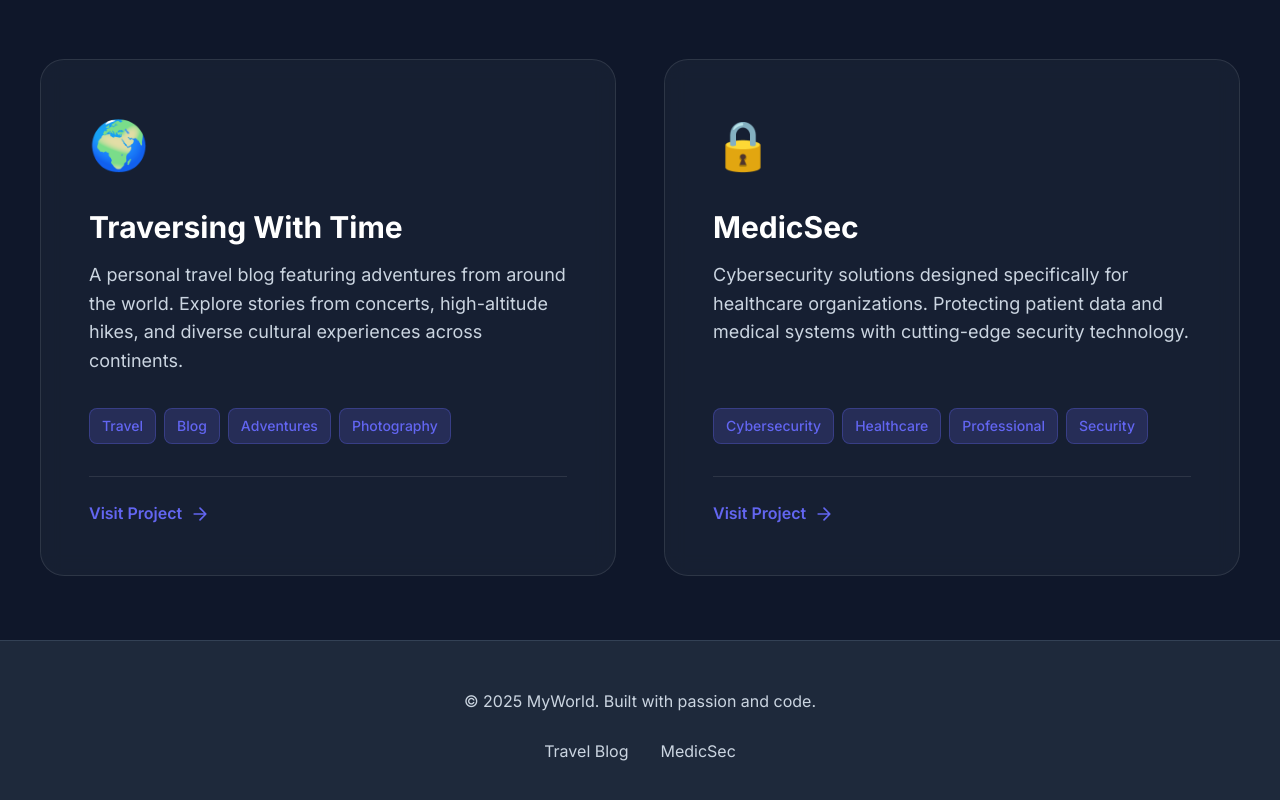
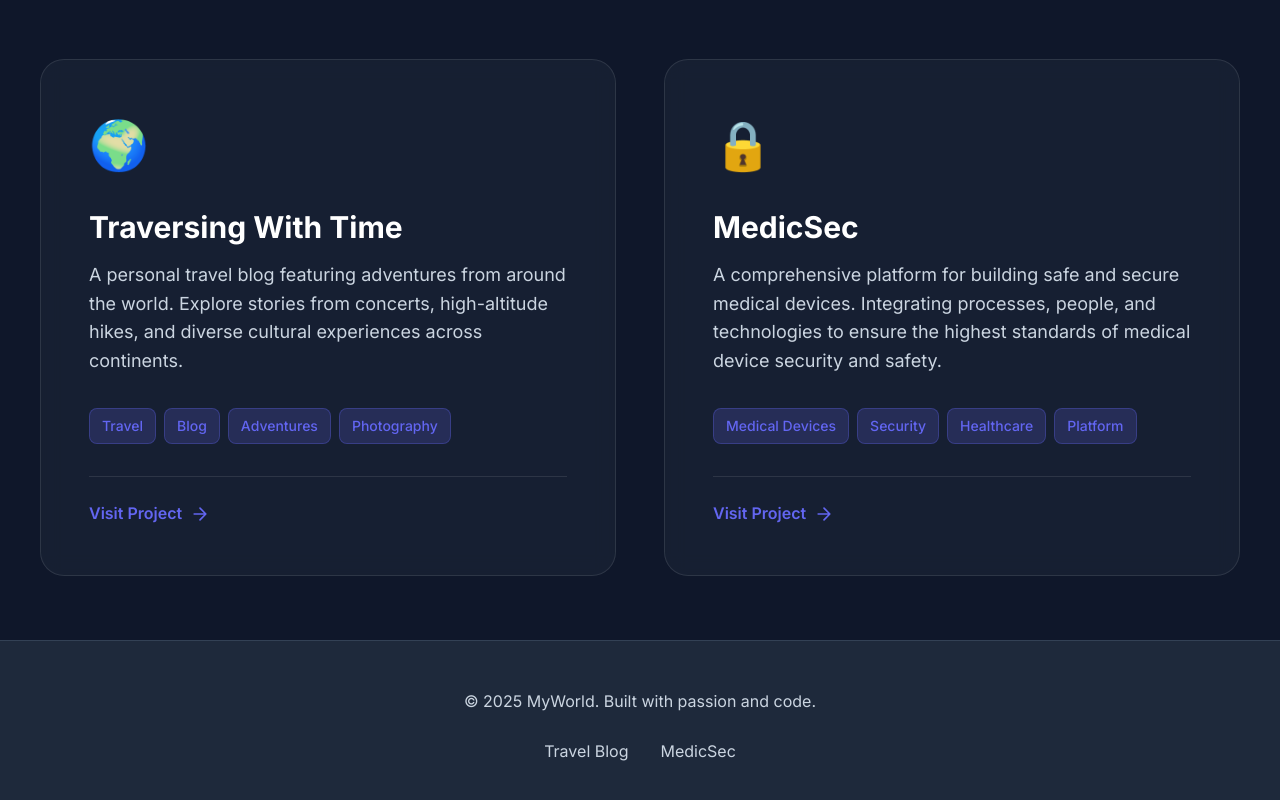
Before and after one commit to nepalboy/myworld, a React (Vite) app: page / in a window 1280 px wide. Shown: the part 965-1765 px from the top of the page. Built offline with nearby package versions, Linux system fonts and the light colour scheme.

Commit message:
Update MedicSec description to reflect platform for building safe and secure medical devices

```diff
--- a/src/App.tsx
+++ b/src/App.tsx
@@ -12,8 +12,8 @@ function App() {
     },
     {
       title: 'MedicSec',
-      description: 'Cybersecurity solutions designed specifically for healthcare organizations. Protecting patient data and medical systems with cutting-edge security technology.',
-      tags: ['Cybersecurity', 'Healthcare', 'Professional', 'Security'],
+      description: 'A comprehensive platform for building safe and secure medical devices. Integrating processes, people, and technologies to ensure the highest standards of medical device security and safety.',
+      tags: ['Medical Devices', 'Security', 'Healthcare', 'Platform'],
       url: 'https://www.medicsec.com/',
       icon: '🔒'
     }
```
Also changed, not shown: 1 other file (tests, documents, lock files or other folders).
